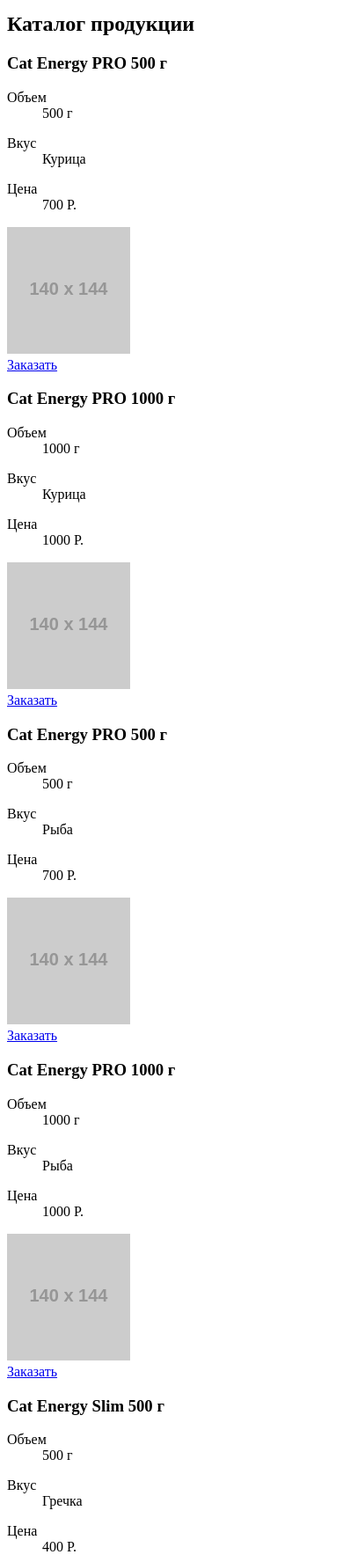
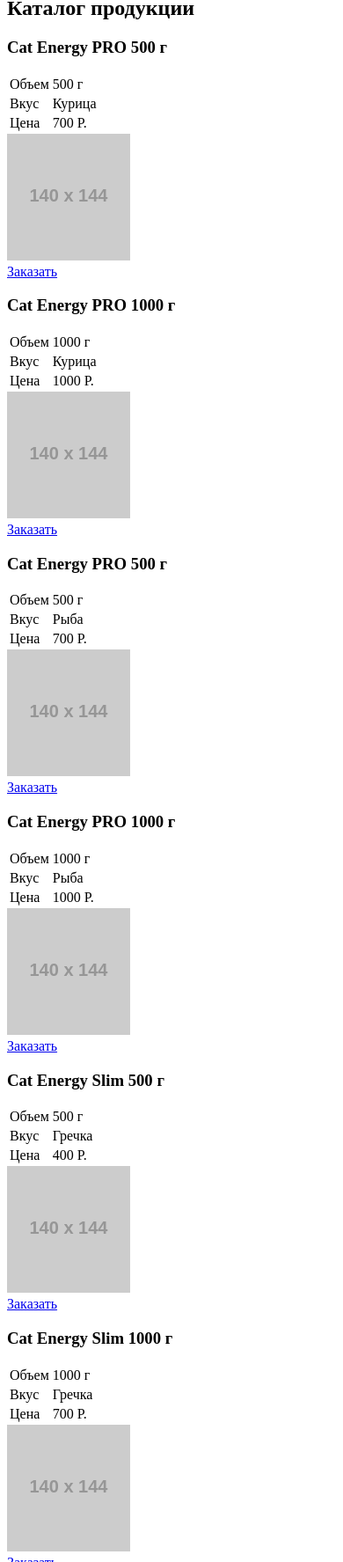
Before and after one commit to vaismann/92486-cat-energy-16, a website: page source/catalog.html in a window 390 px wide. Shown: the part 225-2000 px from the top of the page at 88% size. Drawn offline with Linux system fonts and the light colour scheme; placeholder pictures from the web are drawn by us.

Commit message:
:thumbsup:

```diff
--- a/source/catalog.html
+++ b/source/catalog.html
@@ -20,7 +20,6 @@
         <nav class="main-nav">
           <ul class="main-nav__nav-list">
             <li class="main-nav__nav-item"><a href="#" class="main-nav__nav-link">Главная</a></li>
-            <li class="main-nav__nav-item"><a href="#" class="main-nav__nav-link">Каталог продукции</a></li>
             <li class="main-nav__nav-item"><a href="#" class="main-nav__nav-link">Подбор программы</a></li>
           </ul>
         </nav>
@@ -32,18 +31,22 @@
           <article class="catalog__product-card product-card">
             <div class="product-card__description">
               <h3 class="product-card__title">Cat Energy PRO 500 г</h3>
-              <dl class="product-card__details">
-                <dt class="product-card__details-value">Объем</dt>
-                <dd class="product-card__details-value">500 г</dd>
-              </dl>
-              <dl class="product-card__details">
-                <dt class="product-card__details-value">Вкус</dt>
-                <dd class="product-card__details-value">Курица</dd>
-              </dl>
-              <dl class="product-card__details">
-                <dt class="product-card__details-value">Цена</dt>
-                <dd class="product-card__details-value">700 Р.</dd>
-              </dl>
+              <table class="product-card__product-details product-details">
+                <tbody>
+                  <tr class="product-details__row">
+                    <td class="product-details__value">Объем</td>
+                    <td class="product-details__value">500 г</td>
+                  </tr>
+                  <tr>
+                    <td class="product-details__value">Вкус</td>
+                    <td class="product-details__value">Курица</td>
+                  </tr>
+                  <tr>
+                    <td class="product-details__value">Цена</td>
+                    <td class="product-details__value">700 Р.</td>
+                  </tr>
+                </tbody>
+              </table>
             </div>
             <div class="product-card__product-image">
               <img class="product-card__product-photo" src="http://placehold.it/140x144" width="140" height="144" alt="Cat Energy Pro Курица 500gr">
@@ -53,18 +56,22 @@
           <article class="catalog__product-card product-card">
             <div class="product-card__description">
               <h3 class="product-card__title">Cat Energy PRO 1000 г</h3>
-              <dl class="product-card__details">
-                <dt class="product-card__details-value">Объем</dt>
-                <dd class="product-card__details-value">1000 г</dd>
-              </dl>
-              <dl class="product-card__details">
-                <dt class="product-card__details-value">Вкус</dt>
-                <dd class="product-card__details-value">Курица</dd>
-              </dl>
-              <dl class="product-card__details">
-                <dt class="product-card__details-value">Цена</dt>
-                <dd class="product-card__details-value">1000 Р.</dd>
-              </dl>
+              <table class="product-card__product-details product-details">
+                <tbody>
+                  <tr class="product-details__row">
+                    <td class="product-details__value">Объем</td>
+                    <td class="product-details__value">1000 г</td>
+                  </tr>
+                  <tr>
+                    <td class="product-details__value">Вкус</td>
+                    <td class="product-details__value">Курица</td>
+                  </tr>
+                  <tr>
+                    <td class="product-details__value">Цена</td>
+                    <td class="product-details__value">1000 Р.</td>
+                  </tr>
+                </tbody>
+              </table>
             </div>
             <div class="product-card__product-image">
               <img class="product-card__product-photo" src="http://placehold.it/140x144" width="140" height="144" alt="Cat Energy Pro Курица 1000gr">
@@ -74,18 +81,22 @@
           <article class="catalog__product-card product-card">
             <div class="product-card__description">
               <h3 class="product-card__title">Cat Energy PRO 500 г</h3>
-              <dl class="product-card__details">
-                <dt class="product-card__details-value">Объем</dt>
-                <dd class="product-card__details-value">500 г</dd>
-              </dl>
-              <dl class="product-card__details">
-                <dt class="product-card__details-value">Вкус</dt>
-                <dd class="product-card__details-value">Рыба</dd>
-              </dl>
-              <dl class="product-card__details">
-                <dt class="product-card__details-value">Цена</dt>
-                <dd class="product-card__details-value">700 Р.</dd>
-              </dl>
+              <table class="product-card__product-details product-details">
+                <tbody>
+                  <tr class="product-details__row">
+                    <td class="product-details__value">Объем</td>
+                    <td class="product-details__value">500 г</td>
+                  </tr>
+                  <tr>
+                    <td class="product-details__value">Вкус</td>
+                    <td class="product-details__value">Рыба</td>
+                  </tr>
+                  <tr>
+                    <td class="product-details__value">Цена</td>
+                    <td class="product-details__value">700 Р.</td>
+                  </tr>
+                </tbody>
+              </table>
             </div>
             <div class="product-card__product-image">
               <img class="product-card__product-photo" src="http://placehold.it/140x144" width="140" height="144" alt="Cat Energy Pro Рыба 500gr">
@@ -95,18 +106,22 @@
           <article class="catalog__product-card product-card">
             <div class="product-card__description">
               <h3 class="product-card__title">Cat Energy PRO 1000 г</h3>
-              <dl class="product-card__details">
-                <dt class="product-card__details-value">Объем</dt>
-                <dd class="product-card__details-value">1000 г</dd>
-              </dl>
-              <dl class="product-card__details">
-                <dt class="product-card__details-value">Вкус</dt>
-                <dd class="product-card__details-value">Рыба</dd>
-              </dl>
-              <dl class="product-card__details">
-                <dt class="product-card__details-value">Цена</dt>
-                <dd class="product-card__details-value">1000 Р.</dd>
-              </dl>
+              <table class="product-card__product-details product-details">
+                <tbody>
+                  <tr class="product-details__row">
+                    <td class="product-details__value">Объем</td>
+                    <td class="product-details__value">1000 г</td>
+                  </tr>
+                  <tr>
+                    <td class="product-details__value">Вкус</td>
+                    <td class="product-details__value">Рыба</td>
+                  </tr>
+                  <tr>
+                    <td class="product-details__value">Цена</td>
+                    <td class="product-details__value">1000 Р.</td>
+                  </tr>
+                </tbody>
+              </table>
             </div>
             <div class="product-card__product-image">
               <img class="product-card__product-photo" src="http://placehold.it/140x144" width="140" height="144" alt="Cat Energy Pro Рыба 1000gr">
@@ -116,18 +131,22 @@
           <article class="catalog__product-card product-card">
             <div class="product-card__description">
               <h3 class="product-card__title">Cat Energy Slim 500 г</h3>
-              <dl class="product-card__details">
-                <dt class="product-card__details-value">Объем</dt>
-                <dd class="product-card__details-value">500 г</dd>
-              </dl>
-              <dl class="product-card__details">
-                <dt class="product-card__details-value">Вкус</dt>
-                <dd class="product-card__details-value">Гречка</dd>
-              </dl>
-              <dl class="product-card__details">
-                <dt class="product-card__details-value">Цена</dt>
-                <dd class="product-card__details-value">400 Р.</dd>
-              </dl>
+              <table class="product-card__product-details product-details">
+                <tbody>
+                  <tr class="product-details__row">
+                    <td class="product-details__value">Объем</td>
+                    <td class="product-details__value">500 г</td>
+                  </tr>
+                  <tr>
+                    <td class="product-details__value">Вкус</td>
+                    <td class="product-details__value">Гречка</td>
+                  </tr>
+                  <tr>
+                    <td class="product-details__value">Цена</td>
+                    <td class="product-details__value">400 Р.</td>
+                  </tr>
+                </tbody>
+              </table>
             </div>
             <div class="product-card__product-image">
               <img class="product-card__product-photo" src="http://placehold.it/140x144" width="140" height="144" alt="Cat Energy Slim Гречка 500gr">
@@ -137,18 +156,22 @@
           <article class="catalog__product-card product-card">
             <div class="product-card__description">
               <h3 class="product-card__title">Cat Energy Slim 1000 г</h3>
-              <dl class="product-card__details">
-                <dt class="product-card__details-value">Объем</dt>
-                <dd class="product-card__details-value">1000 г</dd>
-              </dl>
-              <dl class="product-card__details">
-                <dt class="product-card__details-value">Вкус</dt>
-                <dd class="product-card__details-value">Гречка</dd>
-              </dl>
-              <dl class="product-card__details">
-                <dt class="product-card__details-value">Цена</dt>
-                <dd class="product-card__details-value">700 Р.</dd>
-              </dl>
+              <table class="product-card__product-details product-details">
+                <tbody>
+                  <tr class="product-details__row">
+                    <td class="product-details__value">Объем</td>
+                    <td class="product-details__value">1000 г</td>
+                  </tr>
+                  <tr>
+                    <td class="product-details__value">Вкус</td>
+                    <td class="product-details__value">Гречка</td>
+                  </tr>
+                  <tr>
+                    <td class="product-details__value">Цена</td>
+                    <td class="product-details__value">700 Р.</td>
+                  </tr>
+                </tbody>
+              </table>
             </div>
             <div class="product-card__product-image">
               <img class="product-card__product-photo" src="http://placehold.it/140x144" width="140" height="144" alt="Cat Energy Slim Гречка 500gr">
@@ -158,18 +181,22 @@
           <article class="catalog__product-card product-card">
             <div class="product-card__description">
               <h3 class="product-card__title">Cat Energy Slim 500 г</h3>
-              <dl class="product-card__details">
-                <dt class="product-card__details-value">Объем</dt>
-                <dd class="product-card__details-value">500 г</dd>
-              </dl>
-              <dl class="product-card__details">
-                <dt class="product-card__details-value">Вкус</dt>
-                <dd class="product-card__details-value">Рис</dd>
-              </dl>
-              <dl class="product-card__details">
-                <dt class="product-card__details-value">Цена</dt>
-                <dd class="product-card__details-value">500 Р.</dd>
-              </dl>
+              <table class="product-card__product-details product-details">
+                <tbody>
+                  <tr class="product-details__row">
+                    <td class="product-details__value">Объем</td>
+                    <td class="product-details__value">500 г</td>
+                  </tr>
+                  <tr>
+                    <td class="product-details__value">Вкус</td>
+                    <td class="product-details__value">Рис</td>
+                  </tr>
+                  <tr>
+                    <td class="product-details__value">Цена</td>
+                    <td class="product-details__value">500 Р.</td>
+                  </tr>
+                </tbody>
+              </table>
             </div>
             <div class="product-card__product-image">
               <img class="product-card__product-photo" src="http://placehold.it/140x144" width="140" height="144" alt="Cat Energy Slim Рис 500gr">
@@ -182,7 +209,7 @@
               <p class="product-card__hint">На самом деле вкусов гораздо больше!</p>
             </div>
             <div class="product-card__expander-icon-block">
-              <img class="product-card__expander-icon" src="http://placehold.it/30x30" width="30" height="30" alt="Показать все">
+              <img class="product-card__expander-icon" src="http://placehold.it/30x30" width="30" height="30" alt="Показать еще">
             </div>
             <a href="#" class="product-card__cta-button main-button main-button--expander">Показать все</a>
           </section>
```
Also changed, not shown: source/form.html (+0 -1 lines), source/index.html (+10 -14 lines).
